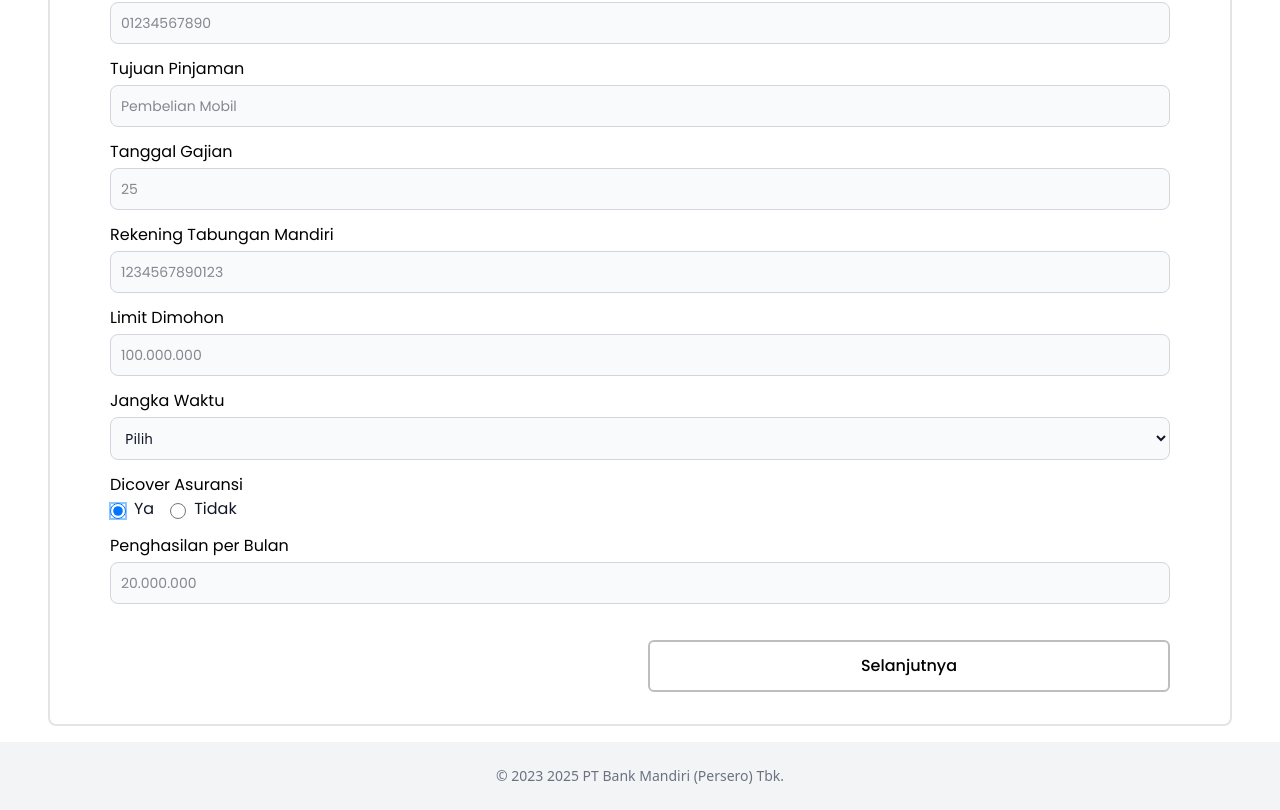
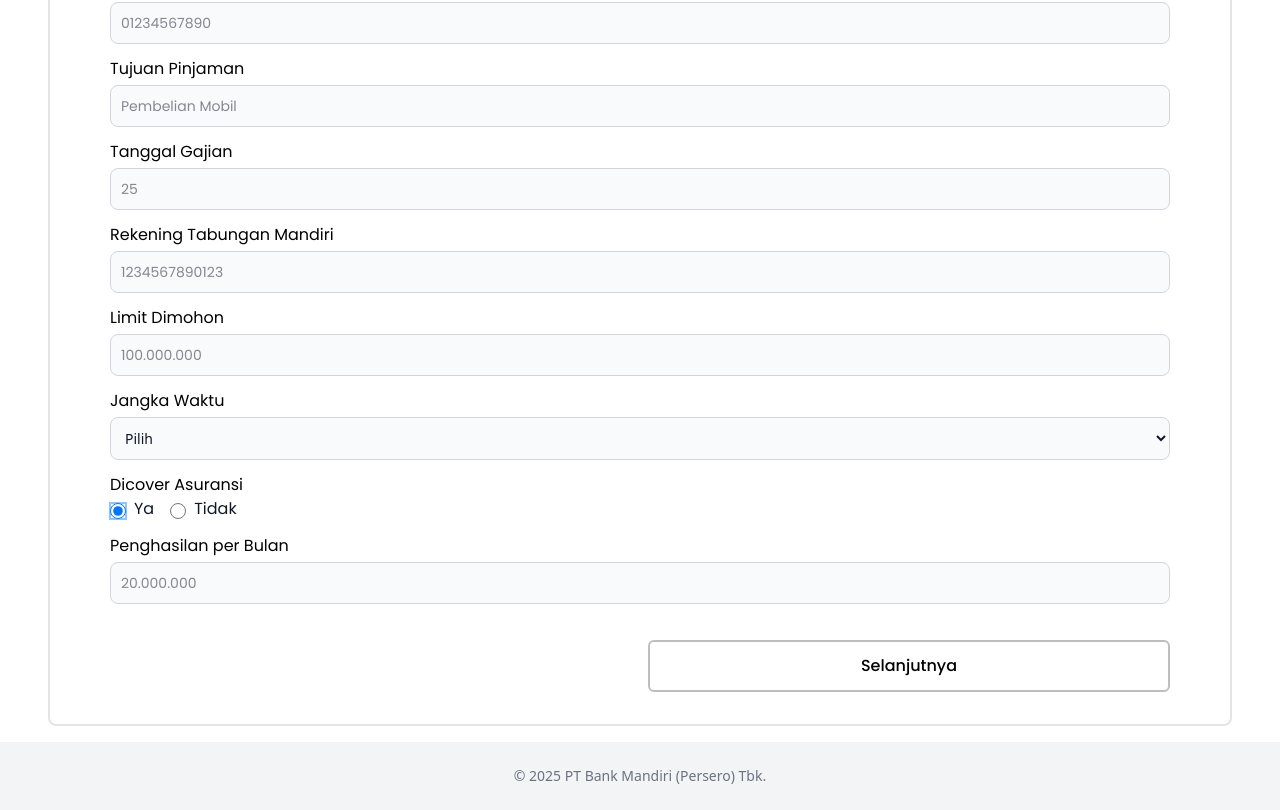
Before and after one commit to ilhamsakti27/branchX-KSM, a Vue app: page /branchX-KSM/form in a window 1280 px wide. Shown: the part 399-1209 px from the top of the page. Built offline with nearby package versions, Linux system fonts and the light colour scheme; what @vueform/vueform would draw is missing.

Commit message:
update tahun footer

```diff
--- a/src/components/FooterComponent.vue
+++ b/src/components/FooterComponent.vue
@@ -1,6 +1,6 @@
 <template>
   <div class="px-4 py-6 bg-gray-100 dark:bg-gray-700 items-center text-center">
-    <p class="text-sm text-gray-500 dark:text-gray-300 text-center">© 2023 2025 PT Bank Mandiri (Persero) Tbk.
+    <p class="text-sm text-gray-500 dark:text-gray-300 text-center">© 2025 PT Bank Mandiri (Persero) Tbk.
     </p>
   </div>
 </template>
```
